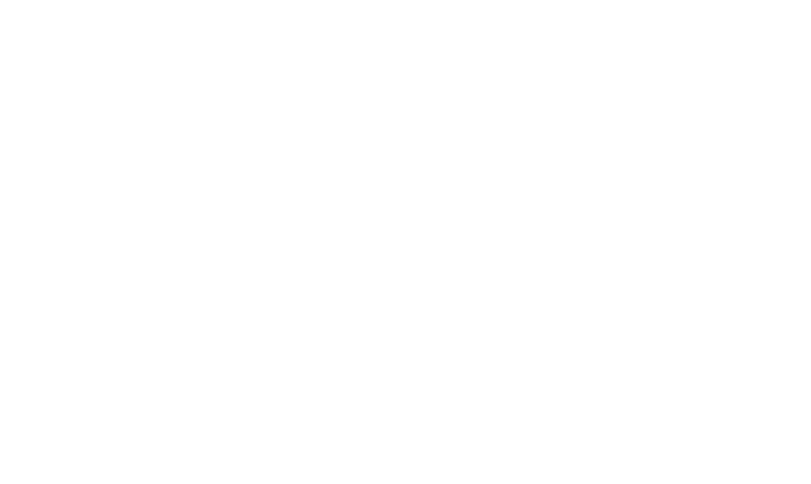
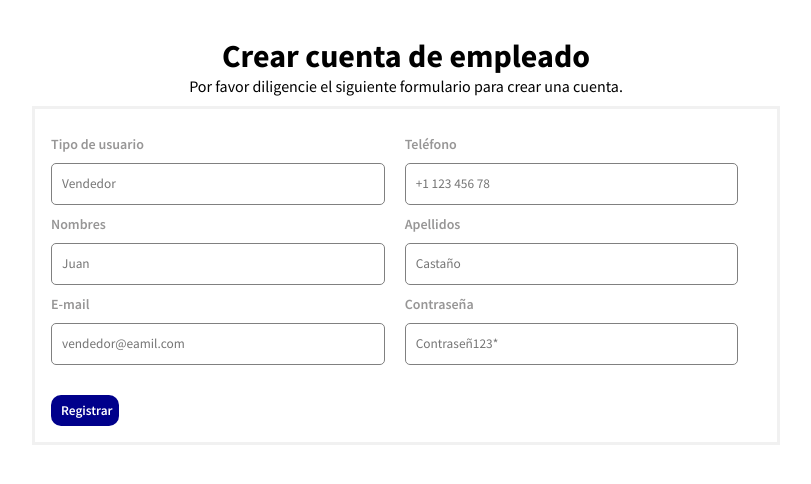
Before and after one commit to JamesZam96/Frontend_Inventario_App, a React (Create React App) app in the folder frontend_inventario/: page /registerEmployee in a window 1280 px wide. Before the commit this address had no page. Shown: the top 484 px of the page, without its empty margins (234-1045 px from the left). Built offline with nearby package versions, Linux system fonts and the light colour scheme.

Commit message:
registerEmployee page created

```diff
--- /dev/null
+++ b/frontend_inventario/src/components/auth/register/employee.jsx
@@ -0,0 +1,88 @@
+import axios from 'axios'
+import React, {useRef} from "react";
+import './Register.css'
+
+export default function Employee() {
+
+    const userType = useRef();
+    const names = useRef();
+    const lastNames = useRef();
+    const email = useRef();
+    const phone = useRef();
+    const pass = useRef();
+
+    const signUp = async () => {
+        let form = new URLSearchParams()
+        form.append('userType', userType.current.value)
+        form.append('names', names.current.value)
+        form.append('lastNames', lastNames.current.value)
+        form.append('email', email.current.value)
+        form.append('phone', phone.current.value)
+        form.append('password', pass.current.value)
+        console.log(process.env.REACT_APP_API_URL)
+        const data = await axios.post(process.env.REACT_APP_API_URL+'registerEmployee',form,{
+            header: {'Accept': 'application/json'}
+        })
+        console.log(data)
+    }
+
+    return (
+        <div className="Register">
+            <h1 align="center">Crear cuenta de empleado</h1>
+            <p align="center">Por favor diligencie el siguiente formulario para crear una cuenta.</p>
+            <div className="RegisterForm">
+                    <div className="RegisterItem">
+                        <label htmlFor="userType">Tipo de usuario</label>
+                        <input ref={userType} type="text" name="" id="userType" placeholder="Vendedor" />
+                    </div>
+                    <div className="RegisterItem">
+                        <label htmlFor="phone">Teléfono</label>
+                        <input ref={phone} type="text" name="" id="phone" placeholder="+1 123 456 78" />
+                    </div>
+                    <div className="RegisterItem">
+                        <label htmlFor="names">Nombres</label>
+                        <input ref={names} type="text" name="" id="names" placeholder="Juan" />
+                    </div>
+                    <div className="RegisterItem">
+                        <label htmlFor="lastName">Apellidos</label>
+                        <input ref={lastNames} type="text" name="" id="lastNames" placeholder="Castaño" />
+                    </div>
+                    <div className="RegisterItem">
+                        <label htmlFor="email">E-mail</label>
+                        <input ref={email} type="email" name="" id="email" placeholder="vendedor@eamil.com" />
+                    </div>
+                    <div className="RegisterItem">
+                        <label htmlFor="pass">Contraseña</label>
+                        <input ref={pass} type="password" name="" id="pass" placeholder="Contraseñ123*" />
+                    </div>
+                    <div>
+                        <button className="RegisterButton" onClick={signUp}>Registrar</button>
+                    </div>
+            </div>
+      </div>
+
+
+        // <Fragment>
+        //     <h2>Crear cuenta</h2>
+        //     <label htmlFor="userType">Nombre de la Tienda</label>
+        //     <input ref={userType} type="text" name="" id="userType" />
+
+        //     <label htmlFor="names">Nombres</label>
+        //     <input ref={names} type="text" name="" id="names" />
+
+        //     <label htmlFor="lastName">Apellidos</label>
+        //     <input ref={lastNames} type="text" name="" id="lastNames" />
+
+        //     <label htmlFor="phone">Teléfono</label>
+        //     <input ref={phone} type="text" name="" id="phone" />
+
+        //     <label htmlFor="email">E-mail</label>
+        //     <input ref={email} type="email" name="" id="email" />
+
+        //     <label htmlFor="pass">Contraseña</label>
+        //     <input ref={pass} type="password" name="" id="pass" />
+
+        //     <button onClick={signUp}>Registrar</button>
+        // </Fragment>
+    )
+}
--- a/frontend_inventario/src/router.jsx
+++ b/frontend_inventario/src/router.jsx
@@ -3,12 +3,14 @@
 import App from './App'
 import Login from './components/auth/login/Login'
 import Register from './components/auth/register/Register'
+import Employee from './components/auth/register/employee';
 export default function Router() {
     return(
         <Routes>
             <Route path={'/'} element={<App />} />
             <Route path={'/login'} element={<Login />} />
             <Route path={'/register'} element={<Register />} />
+            <Route path={'/registerEmployee'} element={<Employee />} />
         </Routes>
     )
 }
```
